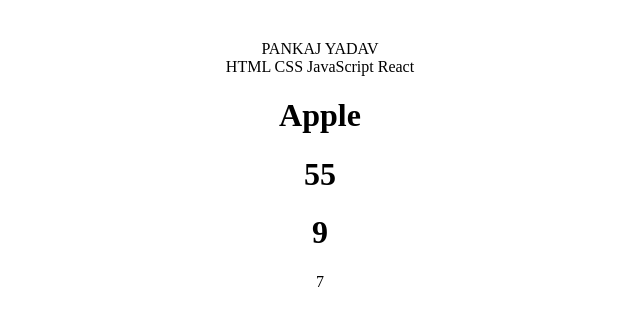
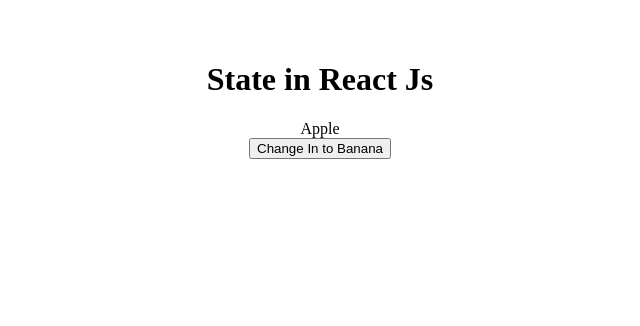
Before and after one commit to py-pankaj-ydv-7/Learning-React-js-step-by-step, a React (Vite) app in the folder Revision/reviseTopic/: page / in a window 1280 px wide. Shown: the top 326 px of the page, without its empty margins (320-960 px from the left). Built offline with nearby package versions, Linux system fonts and the light colour scheme.

Commit message:
Counter Component

```diff
--- a/Revision/reviseTopic/src/App.jsx
+++ b/Revision/reviseTopic/src/App.jsx
@@ -1,43 +1,65 @@
+
+import { useState } from 'react';
 import './App.css'
+import Counter from './Counter';
 // import Footer from './Footer'
 // import Header from './Header'
 // import Hero from './Hero'
 
 function App() {
   // const [count, setCount] = useState(0)
-  let name = "Pankaj Yadav";
-  // objects
-    const user = {
-    name: "Pankaj",
-    age: 22,
-    skills: ["HTML ", " CSS ", " JavaScript ", " React"]
-  };
+  // let name = "Pankaj Yadav";
+  // // objects
+  //   const user = {
+  //   name: "Pankaj",
+  //   age: 22,
+  //   skills: ["HTML ", " CSS ", " JavaScript ", " React"]
+  // };
 
-  function fruit() {
-    return "Apple";
+  // function fruit() {
+  //   return "Apple";
 
-  }
-  let a=12;
-  let b =43;
+  // }
+  // let a=12;
+  // let b =43;
 
-  function sum(a,b){
-    return a+b;
-  }
+  // function sum(a,b){
+  //   return a+b;
+  // }
 
   // function operation(a,b){
   //   return a+b;
   // }
-  function opereatio(a,b,op){
-    if(op==="+"){
-      return a+b;
-    }
-    else if (op==="-"){
-      return a-b
-    }
-    else{
-      return "kuch or type kr bhai galat kiy hai "
-    }
+  // function opereatio(a,b,op){
+  //   if(op==="+"){
+  //     return a+b;
+  //   }
+  //   else if (op==="-"){
+  //     return a-b
+  //   }
+  //   else{
+  //     return "kuch or type kr bhai galat kiy hai "
+  //   }
+  // }
+  // function callFun(){
+  //   alert("function called")
+  // }
+
+  {/******************************* state ********************************/}
+
+  const [fruit,setFruit]=useState("Apple");
+
+  // let fruit ="Apple";
+  const handleFruit=()=>{
+
+    setFruit  (fruit === "Apple"?"Banana":"Apple")
   }
+  // const handleFruit2=()=>{
+
+  //   setFruit  ("Apple")
+  // }
+
+  // let [fruit, setFruit] =useState ("Apple");
 
   return (
     <>
@@ -46,7 +68,7 @@
       <h2>learning react , this is my Revision folder, where i revise my all topics those i learn  </h2> */}
       {/* <Hero/>
       <Footer/> */}
-      {name.toUpperCase()}
+      {/* {name.toUpperCase()}
       <br />
       {user.skills}
       <h1>{fruit()}</h1>
@@ -55,10 +77,26 @@
       {
         opereatio(2,5,"+")
       }
+      <br />
+
+      <button onClick={callFun}>onClick to alert! </button> */}
+
+
       {/* {
        name==="shubham "?<h1>me true hu </h1> :<h1>me else wala hu </h1>
       }
       <h1>this is {operation(3,5)}</h1> */}
+      <h1>State in React Js</h1>
+      {
+        fruit
+      }
+      <br />
+      {/* so here i used to single button to change fruit name , so how ,ans i used condition */}
+      <button onClick={handleFruit}>Change In to Banana</button>
+      {/* <button onClick={handleFruit2}>Change In to Apple</button> */}
+      <br />
+      {/* <Counter/> */}
+
 
     </>
   )
--- /dev/null
+++ b/Revision/reviseTopic/src/Counter.jsx
@@ -0,0 +1,18 @@
+import React, { useState } from 'react'
+
+function Counter(){
+    const [count,setCount]=useState(0)
+    // const updateValue=()=>{
+    //     setCount (count+1)
+    // }
+  return (
+    <div>
+        <h1>{count}</h1>
+        <button onClick={()=> setCount(count + 1)}>Increase</button>
+        <button onClick={()=> setCount(count - 1)}>Decrease</button>
+        <button onClick={()=> setCount(0)}>Reset</button>
+    </div>
+  )
+}
+
+export default Counter;
```
